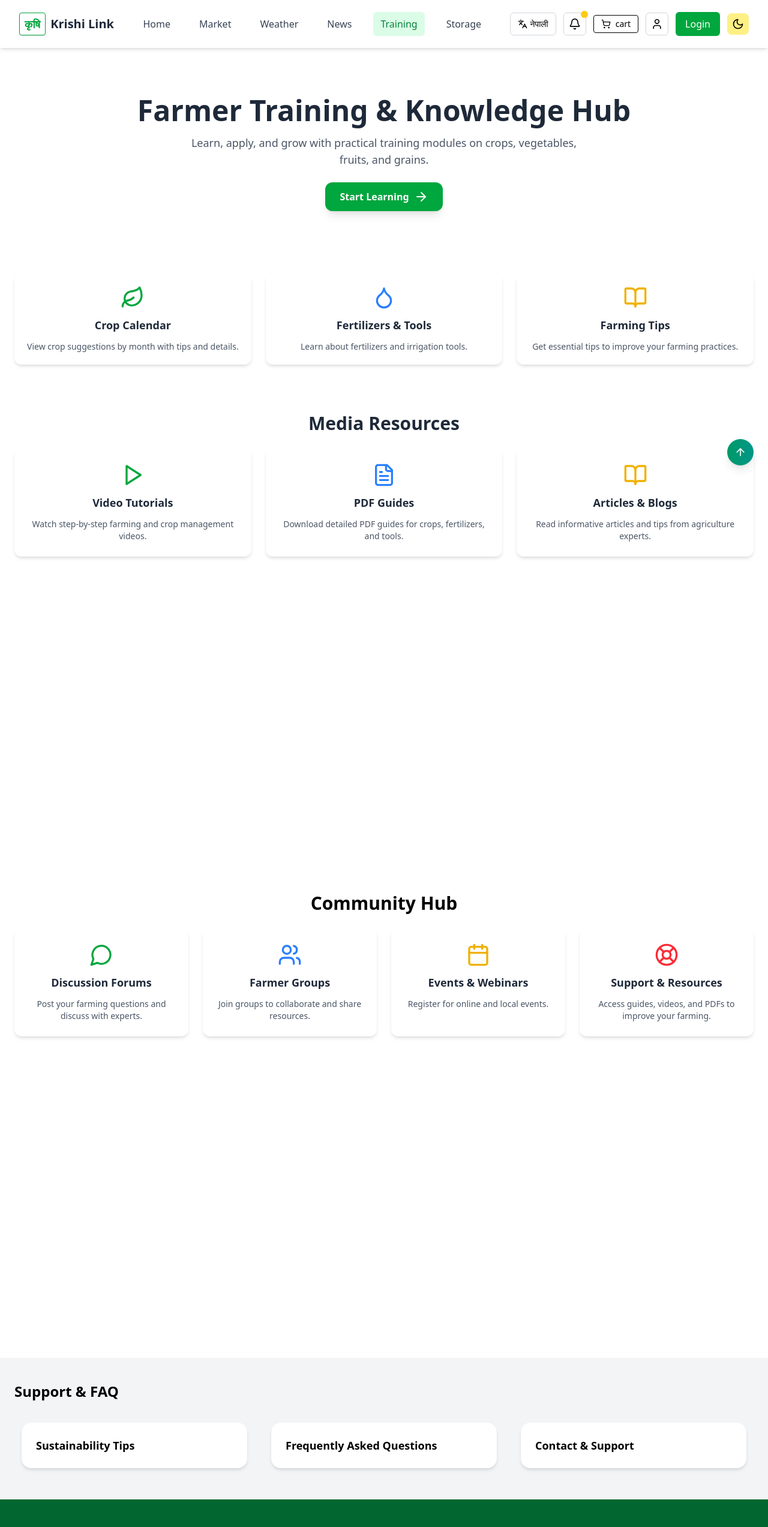
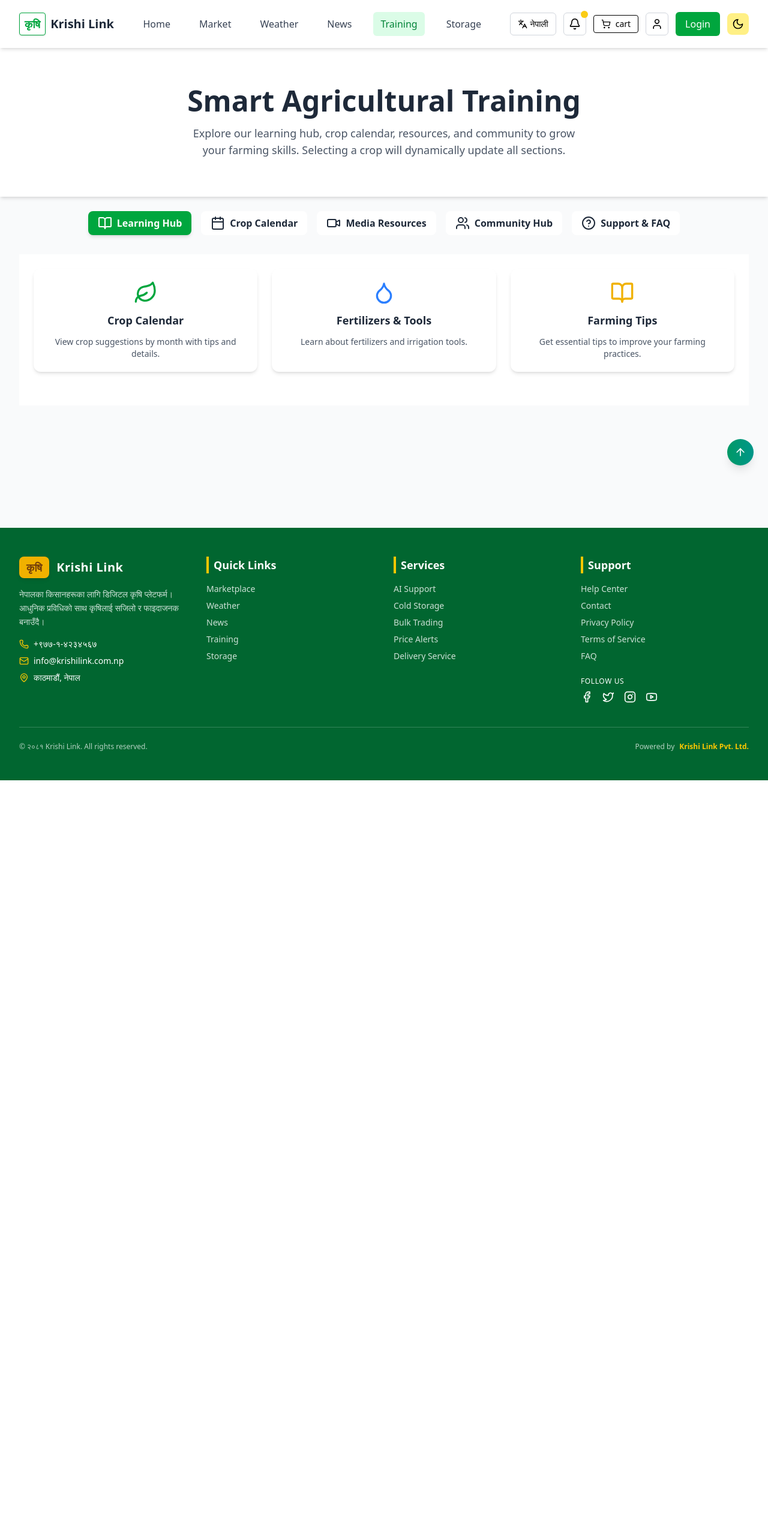
Before and after one commit to Saagar-Poudel/KrishiLink, a React (Vite) app in the folder frontend/: page /training in a window 1280 px wide. Shown: the top 2546 px of the page at 60% size. After the commit the page ends 1301 px from the top, so only its background shows below. Built offline with nearby package versions, Linux system fonts and the light colour scheme.

Commit message:
FAQ area updated

```diff
--- a/frontend/src/Component/Training/SupportAndFAQ.jsx
+++ b/frontend/src/Component/Training/SupportAndFAQ.jsx
@@ -1,20 +1,100 @@
-import React from "react";
+import React, { useState } from "react";
+import { Mail, Phone, FileText, HelpCircle } from "lucide-react";
 
-const Card = ({ title }) => (
-  <div className="bg-white shadow-md rounded-2xl p-6 m-3 hover:shadow-xl transition duration-300 cursor-pointer">
-    <h3 className="font-semibold text-lg">{title}</h3>
-  </div>
-);
+const faqs = [
+  { question: "How to register as a farmer?", answer: "Click on the 'Sign Up' button and fill the form to register as a farmer." },
+  { question: "How to access crop calendar?", answer: "Go to Training → Crop Calendar to see crop suggestions based on soil and season." },
+  { question: "Can I join multiple farmer groups?", answer: "Yes, you can join as many groups as you want to collaborate with other farmers." },
+  { question: "How to upload resources?", answer: "Go to Support → Upload your PDF or Video files in the Resource Library section." },
+];
+
+const resources = [
+  { name: "Organic Farming Guide.pdf", type: "pdf", url: "#" },
+  { name: "Vegetable Farming Tips.mp4", type: "video", url: "#" },
+  { name: "Irrigation Methods.docx", type: "pdf", url: "#" },
+];
 
 const SupportAndFAQ = () => {
+  const [openFaq, setOpenFaq] = useState(null);
+  const [contact, setContact] = useState({ name: "", email: "", message: "" });
+
+  const handleSubmit = (e) => {
+    e.preventDefault();
+    alert(`Message submitted!\nName: ${contact.name}\nEmail: ${contact.email}\nMessage: ${contact.message}`);
+    setContact({ name: "", email: "", message: "" });
+  };
+
   return (
-    <div className="support-faq px-6 py-10 bg-gray-100">
-      <h2 className="text-2xl font-bold mb-6">Support & FAQ</h2>
-      <div className="grid grid-cols-1 md:grid-cols-3 gap-4">
-        <Card title="Sustainability Tips" />
-        <Card title="Frequently Asked Questions" />
-        <Card title="Contact & Support" />
-      </div>
+    <div className="p-6 min-h-screen bg-white">
+      <h1 className="text-3xl font-bold text-center mb-6">Support & FAQ</h1>
+
+      {/* FAQ Section */}
+      <section className="mb-8">
+        <h2 className="text-2xl font-semibold mb-4 flex items-center gap-2"><HelpCircle /> Frequently Asked Questions</h2>
+        <div className="space-y-2">
+          {faqs.map((faq, idx) => (
+            <div key={idx} className="border rounded-md p-4 cursor-pointer hover:shadow-md transition">
+              <div onClick={() => setOpenFaq(openFaq === idx ? null : idx)} className="flex justify-between items-center">
+                <span className="font-medium">{faq.question}</span>
+                <span>{openFaq === idx ? "-" : "+"}</span>
+              </div>
+              {openFaq === idx && <p className="mt-2 text-gray-600">{faq.answer}</p>}
+            </div>
+          ))}
+        </div>
+      </section>
+
+      {/* Contact Form */}
+      <section className="mb-8">
+        <h2 className="text-2xl font-semibold mb-4 flex items-center gap-2"><Mail /> Contact Support</h2>
+        <form onSubmit={handleSubmit} className="max-w-lg mx-auto flex flex-col gap-4">
+          <input
+            type="text"
+            placeholder="Name"
+            value={contact.name}
+            onChange={(e) => setContact({ ...contact, name: e.target.value })}
+            className="border rounded-md p-2"
+            required
+          />
+          <input
+            type="email"
+            placeholder="Email"
+            value={contact.email}
+            onChange={(e) => setContact({ ...contact, email: e.target.value })}
+            className="border rounded-md p-2"
+            required
+          />
+          <textarea
+            placeholder="Your Message"
+            value={contact.message}
+            onChange={(e) => setContact({ ...contact, message: e.target.value })}
+            className="border rounded-md p-2 resize-none"
+            rows={4}
+            required
+          />
+          <button type="submit" className="bg-green-600 hover:bg-green-700 text-white px-4 py-2 rounded-md flex items-center gap-2 justify-center">
+            Send Message <Mail className="w-4 h-4" />
+          </button>
+        </form>
+      </section>
+
+      {/* Resources Section */}
+      <section>
+        <h2 className="text-2xl font-semibold mb-4 flex items-center gap-2"><FileText /> Resources</h2>
+        <div className="grid md:grid-cols-2 lg:grid-cols-3 gap-4">
+          {resources.map((res, idx) => (
+            <div key={idx} className="p-4 border rounded-md flex justify-between items-center hover:shadow-md transition">
+              <span className="flex items-center gap-2">
+                {res.type === "video" ? <Mail /> : <FileText />}
+                {res.name}
+              </span>
+              <a href={res.url} target="_blank" rel="noreferrer" className="text-blue-600 hover:underline text-sm">
+                View
+              </a>
+            </div>
+          ))}
+        </div>
+      </section>
     </div>
   );
 };
--- a/frontend/src/Component/Training/Training.jsx
+++ b/frontend/src/Component/Training/Training.jsx
@@ -1,18 +1,94 @@
-import React from "react";
-import Hero from "./Hero"; // ← import Hero
+import React, { useState } from "react";
+import { motion } from "framer-motion";
 import LearningHub from "./LearningHub";
+import CropCalendar from "./CropCalendar";
 import MediaResources from "./MediaResources";
 import CommunityHub from "./CommunityHub";
 import SupportAndFAQ from "./SupportAndFAQ";
+import { BookOpen, Calendar, Video, Users, HelpCircle } from "lucide-react";
+
+const tabs = [
+  { name: "LearningHub", label: "Learning Hub", icon: <BookOpen /> },
+  { name: "CropCalendar", label: "Crop Calendar", icon: <Calendar /> },
+  { name: "MediaResources", label: "Media Resources", icon: <Video /> },
+  { name: "CommunityHub", label: "Community Hub", icon: <Users /> },
+  { name: "SupportAndFAQ", label: "Support & FAQ", icon: <HelpCircle /> },
+];
 
 const Training = () => {
+  const [activeTab, setActiveTab] = useState("LearningHub");
+  const [selectedCrop, setSelectedCrop] = useState(null);
+  const [soilType, setSoilType] = useState("All");
+  const [moistureLevel, setMoistureLevel] = useState("All");
+
+  const renderActiveTab = () => {
+    switch (activeTab) {
+      case "LearningHub":
+        return (
+          <LearningHub
+            selectedCrop={selectedCrop}
+            soilType={soilType}
+            moistureLevel={moistureLevel}
+          />
+        );
+      case "CropCalendar":
+        return (
+          <CropCalendar
+            selectedCrop={selectedCrop}
+            setSelectedCrop={setSelectedCrop}
+            soilType={soilType}
+            setSoilType={setSoilType}
+            moistureLevel={moistureLevel}
+            setMoistureLevel={setMoistureLevel}
+          />
+        );
+      case "MediaResources":
+        return <MediaResources selectedCrop={selectedCrop} />;
+      case "CommunityHub":
+        return <CommunityHub selectedCrop={selectedCrop} />;
+      case "SupportAndFAQ":
+        return <SupportAndFAQ selectedCrop={selectedCrop} />;
+      default:
+        return null;
+    }
+  };
+
   return (
-    <div className="training-page bg-gray-50 min-h-screen">
-      <Hero />                {/* Hero Section */}
-      <LearningHub />
-      <MediaResources />
-      <CommunityHub />
-      <SupportAndFAQ />
+    <div className="min-h-screen bg-gray-50">
+      {/* Hero Section */}
+      <section className="relative flex flex-col items-center justify-center text-center py-16 px-6 bg-white shadow-md">
+        <motion.h1
+          initial={{ y: -30, opacity: 0 }}
+          animate={{ y: 0, opacity: 1 }}
+          transition={{ duration: 0.8 }}
+          className="text-4xl md:text-5xl font-bold mb-4 text-gray-800"
+        >
+          Smart Agricultural Training
+        </motion.h1>
+        <p className="max-w-2xl text-lg text-gray-600">
+          Explore our learning hub, crop calendar, resources, and community to grow your farming skills. Selecting a crop will dynamically update all sections.
+        </p>
+      </section>
+
+      {/* Tabs Navigation */}
+      <nav className="flex flex-wrap justify-center gap-4 mt-6">
+        {tabs.map((tab) => (
+          <button
+            key={tab.name}
+            onClick={() => setActiveTab(tab.name)}
+            className={`flex items-center gap-2 px-4 py-2 rounded-lg font-semibold transition ${
+              activeTab === tab.name
+                ? "bg-green-600 text-white shadow-md"
+                : "bg-white text-gray-800 hover:bg-gray-100"
+            }`}
+          >
+            {tab.icon} {tab.label}
+          </button>
+        ))}
+      </nav>
+
+      {/* Active Tab Content */}
+      <div className="mt-8 px-4 md:px-8">{renderActiveTab()}</div>
     </div>
   );
 };
```
